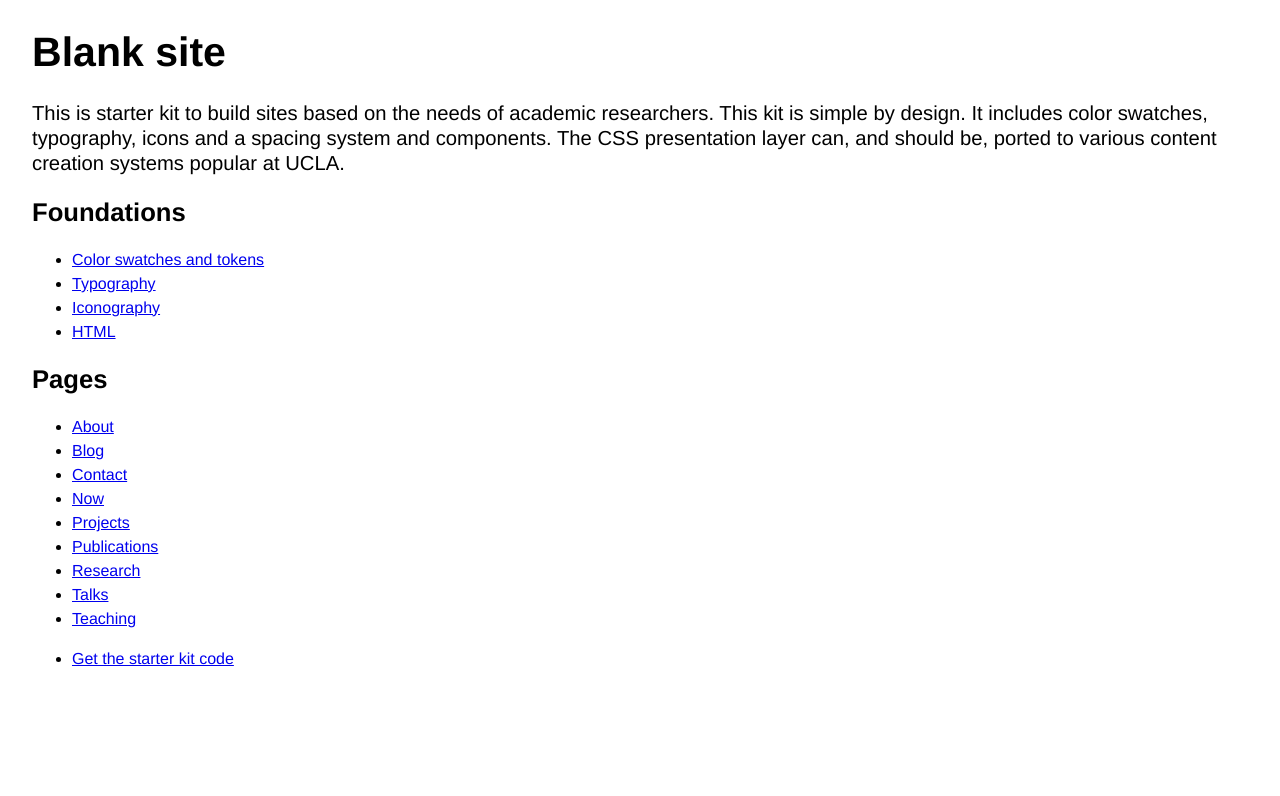
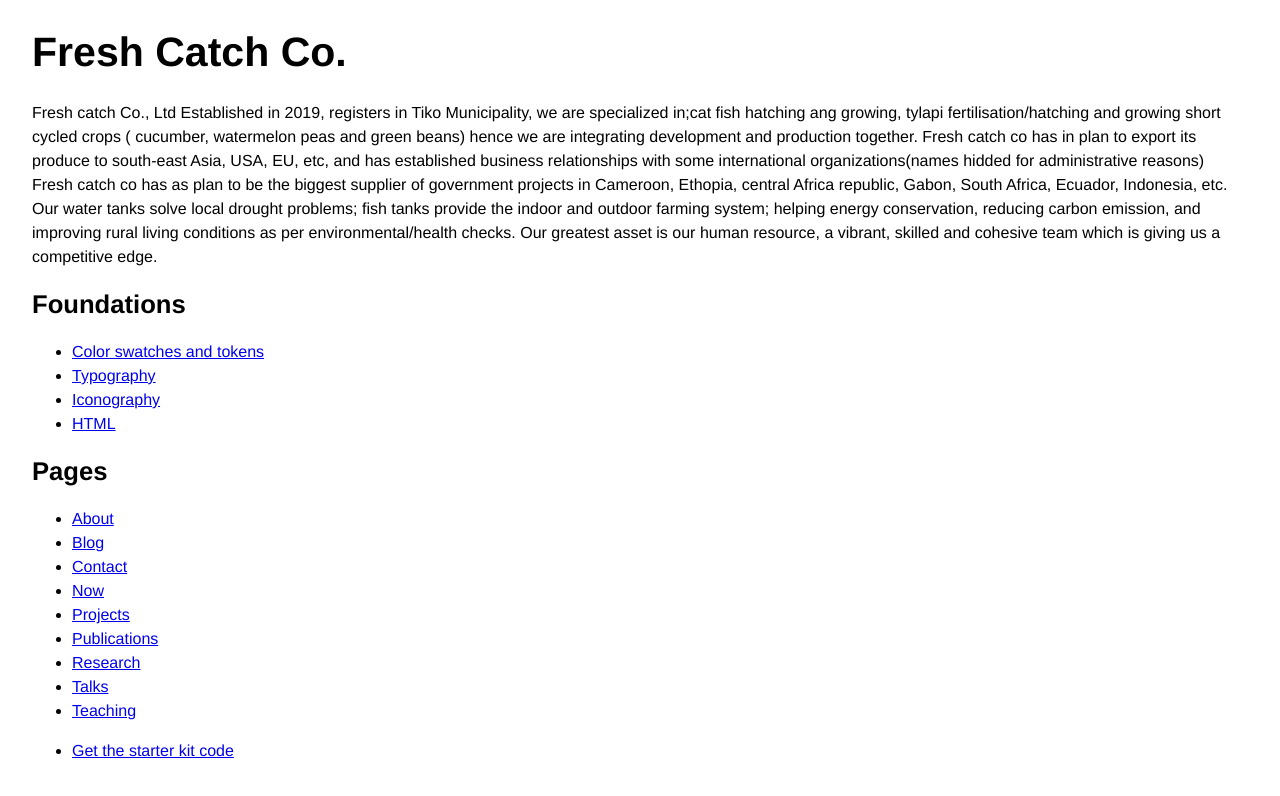
Before and after one commit to njnih/web-workshop, a plain HTML site: page index.html in a window 1280 px wide. Drawn offline with Linux system fonts and the light colour scheme.

Commit message:
Update index.html

```diff
--- a/index.html
+++ b/index.html
@@ -6,13 +6,31 @@
     <meta charset="utf-8">
     <meta name="viewport" content="width=device-width, initial-scale=1.0" />
     <link rel="stylesheet" href="css/styles.css">
-    <title>Blank site</title>
+    <title>Fresh Catch Co.</title>
   </head>
 
   <body>
     <header>
-      <h1>Blank site</h1>
-      <p class="standfirst">This is starter kit to build sites based on the needs of academic researchers. This kit is simple by design. It includes color swatches, typography, icons and a spacing system and components. The CSS presentation layer can, and should be, ported to various content creation systems popular at UCLA.</p>
+      <h1>Fresh Catch Co.</h1>
+      <p> Fresh catch Co., Ltd Established in 2019, registers in Tiko Municipality, we are specialized in;cat fish hatching ang
+
+growing, tylapi fertilisation/hatching and growing short cycled crops ( cucumber, watermelon peas and green beans) hence we
+
+are integrating development and production together.
+Fresh catch co has in plan to export its produce to south-east Asia, USA, EU, etc, and has established business
+
+relationships with some international organizations(names hidded for administrative reasons)
+
+Fresh catch co has as plan to be the biggest supplier of government projects in Cameroon, Ethopia, central Africa republic,
+
+Gabon, South Africa, Ecuador, Indonesia, etc. Our water tanks solve local drought problems; fish tanks provide the indoor
+
+and outdoor farming system; helping energy conservation, reducing carbon emission, and improving rural living conditions as
+
+per environmental/health checks.
+
+Our greatest asset is our human resource, a vibrant, skilled and cohesive team which is giving us a competitive edge.
+      </p>
 
     </header>
     <main>
```
